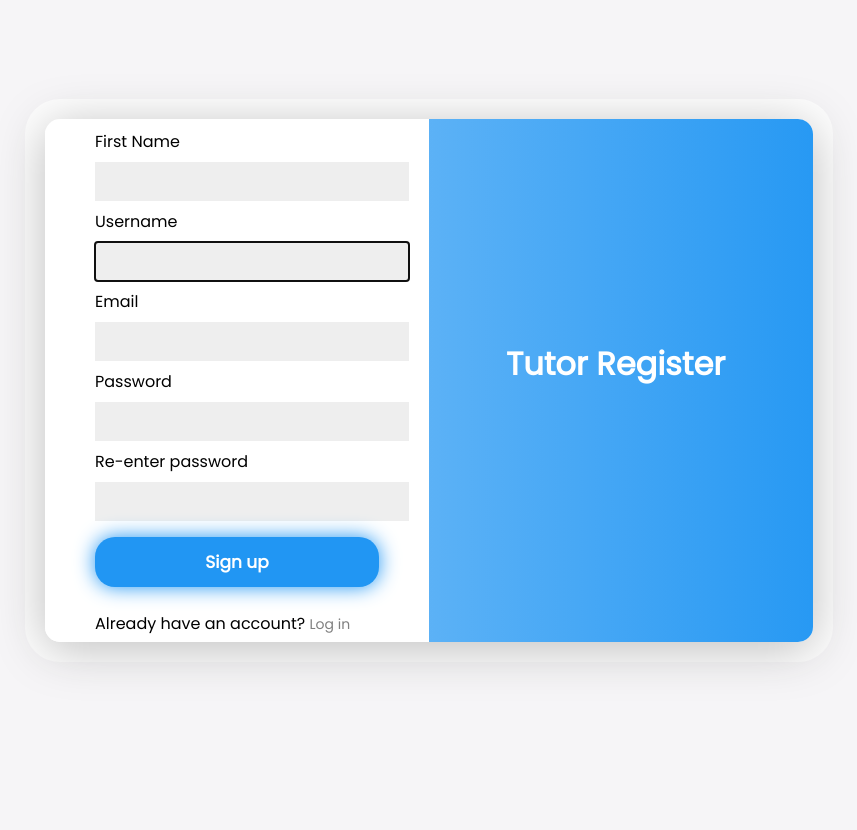
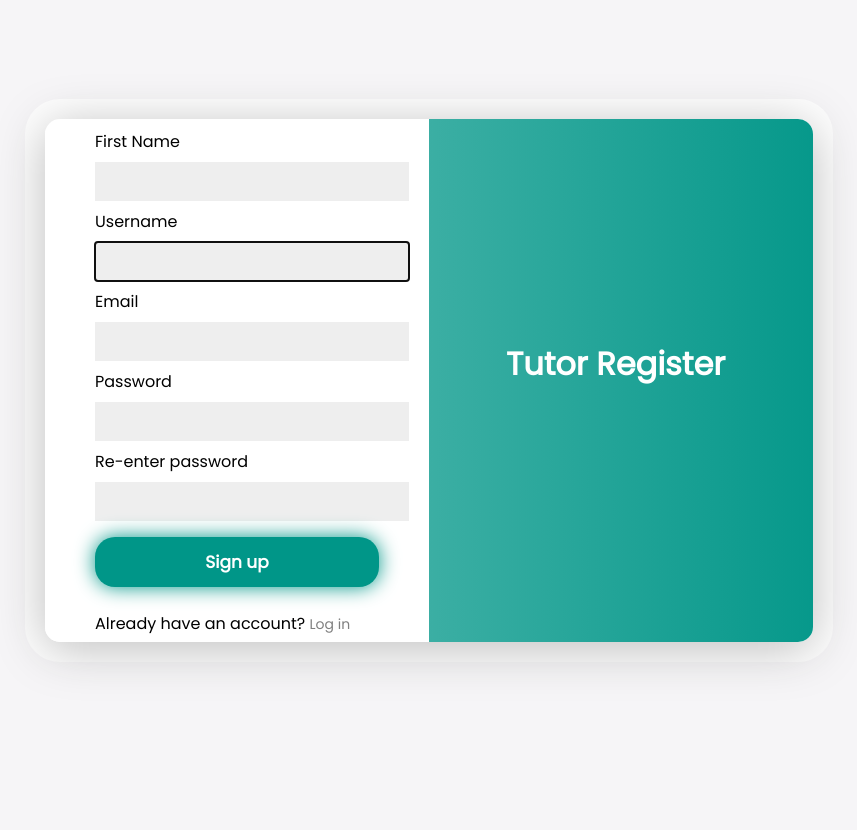
Before and after one commit to yannickk10/CA326-GrindsApp, a Django app: page /tutor-register/ in a window 1280 px wide. Shown: the whole page, without its empty margins (211-1068 px from the left). Run offline with Django 3.2, Linux system fonts and the light colour scheme.

Commit message:
changed colour

```diff
--- a/code/django_webapp/static/css/style.css
+++ b/code/django_webapp/static/css/style.css
@@ -52,19 +52,19 @@ a {
 }
 
 button {
-  border: 3px #2196f3;
+  border: 3px #009688;
   border-radius: 20px;
   margin: 8px 0;
   outline: none;
   padding: 12px;
   box-sizing: border-box;
-  border-color: #2196f3;
-  box-shadow: 0 0 20px 0 #2196f3;
+  border-color: #009688;
+  box-shadow: 0 0 20px 0 #009688;
   font-family: 'Poppins', sans-serif;
   font-weight: bold;
   font-size: 17px;
   color: #fff;
-  background-color: #2196f3;
+  background-color: #009688;
 }
 
 
@@ -102,8 +102,8 @@ button:focus {
 }
 
 .overlay {
-  background: #2196f3;
-  background: linear-gradient(to right, #90caf9, #2196f3) no-repeat 0 0 / cover;
+  background: #009688;
+  background: linear-gradient(to right, #70c4bc, #009688) no-repeat 0 0 / cover;
   color: #fff;
   position: relative;
   left: -100%;
```
